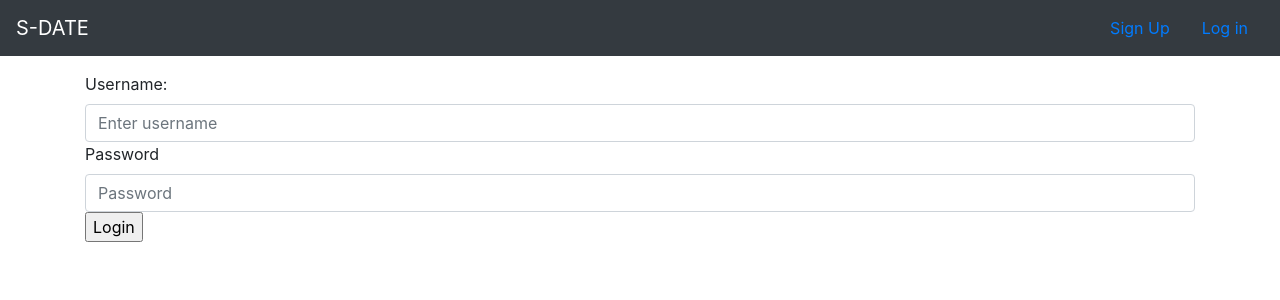
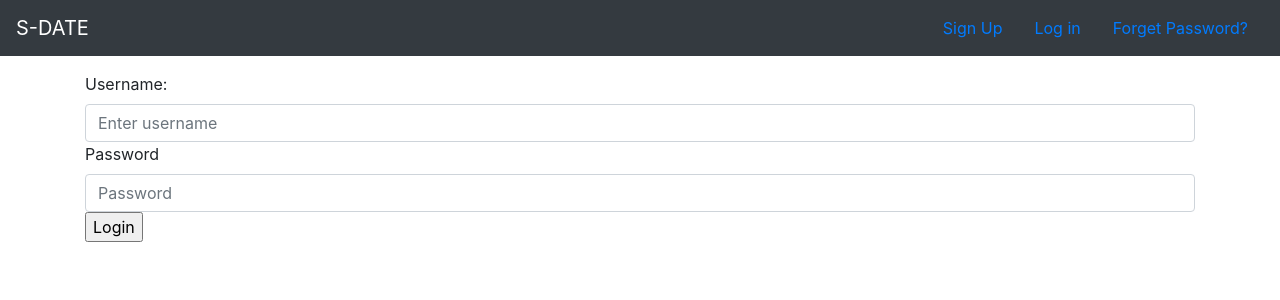
Before and after one commit to peleg11/S-Date, a Django app: page /first_app/user_login/ in a window 1280 px wide. Shown: the top 300 px of the page. Run offline with Django 3.2, Linux system fonts and the light colour scheme; some libraries are stand-ins or nearby versions.

Commit message:
forget password? butten for login page

```diff
--- a/s_date_project/templates/first_app/home_page.html
+++ b/s_date_project/templates/first_app/home_page.html
@@ -19,7 +19,8 @@
   </li>
   <li class="nav-item">
     <a class="nav-link" href="{% url 'first_app:user_login'%}">Log in</a>
-  </li>
+
+
 </nav>
 
 <p></p>
--- a/s_date_project/templates/first_app/log.html
+++ b/s_date_project/templates/first_app/log.html
@@ -17,6 +17,10 @@
   </li>
   <li class="nav-item">
     <a class="nav-link" href="{% url 'first_app:user_login'%}">Log in</a>
+  </li>
+          </li>
+         <li class="nav-item">
+    <a class="nav-link" href="{% url 'password_reset' %}">Forget Password?</a>
   </li>
 </nav>
 <p></p>
--- a/s_date_project/templates/first_app/navbar.html
+++ b/s_date_project/templates/first_app/navbar.html
@@ -35,7 +35,7 @@ html, body, h1, h2, h3, h4, h5 {font-family: "Open Sans", sans-serif}
     </form>
   </div>
 
-    <a href="{% url 'password_reset' %}" class="w3-bar-item w3-button  w3-right w3-padding-large w3-display-to " title="reset password"><i class="fa fa-user"></i></a>
+    <a href="#" class="w3-bar-item w3-button  w3-right w3-padding-large w3-display-to " title="settings"><i class="fa fa-user"></i></a>
     {% if user.is_authenticated %}
     <a href="{% url 'logout' %}" class="w3-bar-item w3-button  w3-right w3-padding-large w3-display-to " title="Logout"><i class="fa fa-sign-out"></i></a>
 
```
